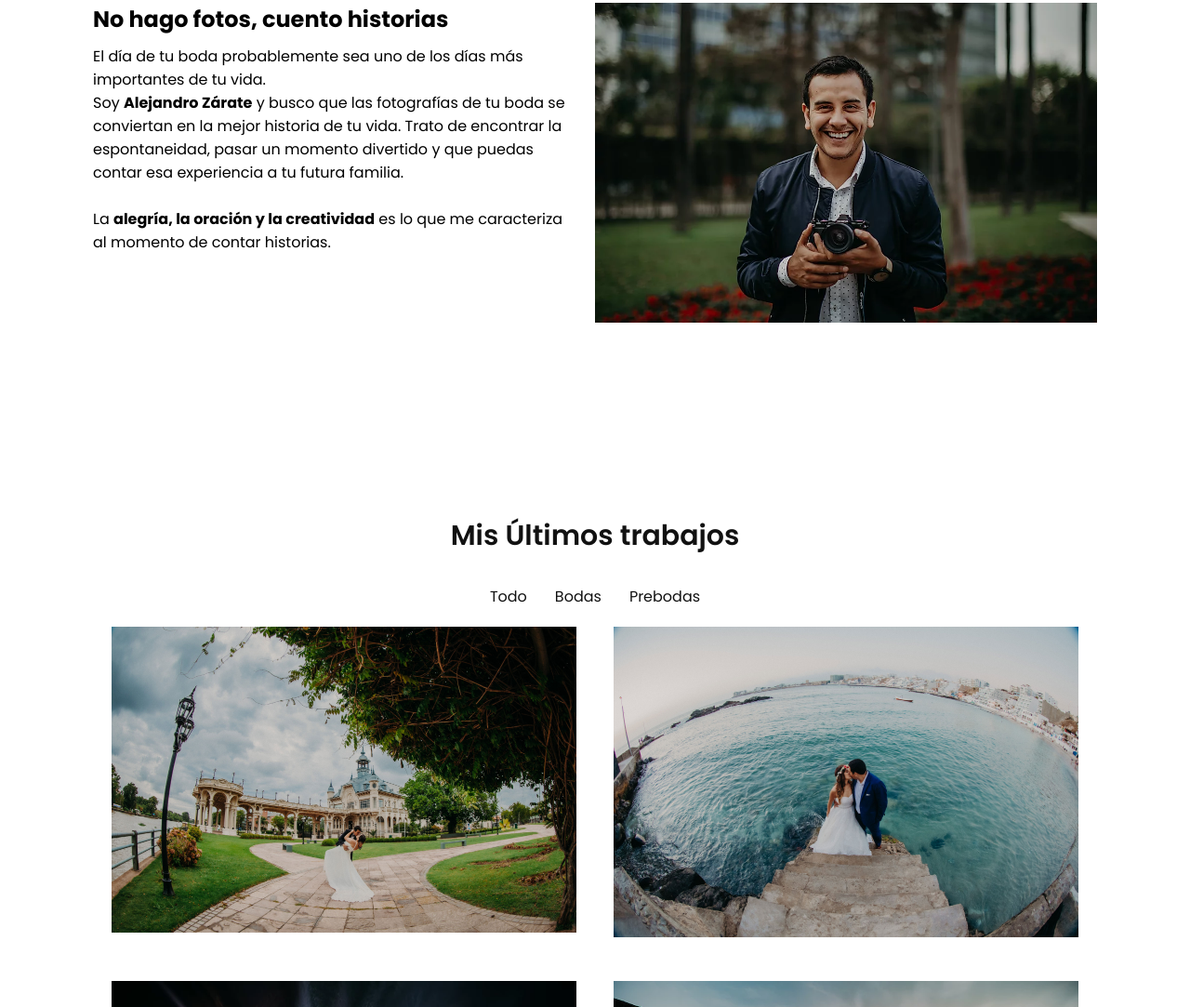
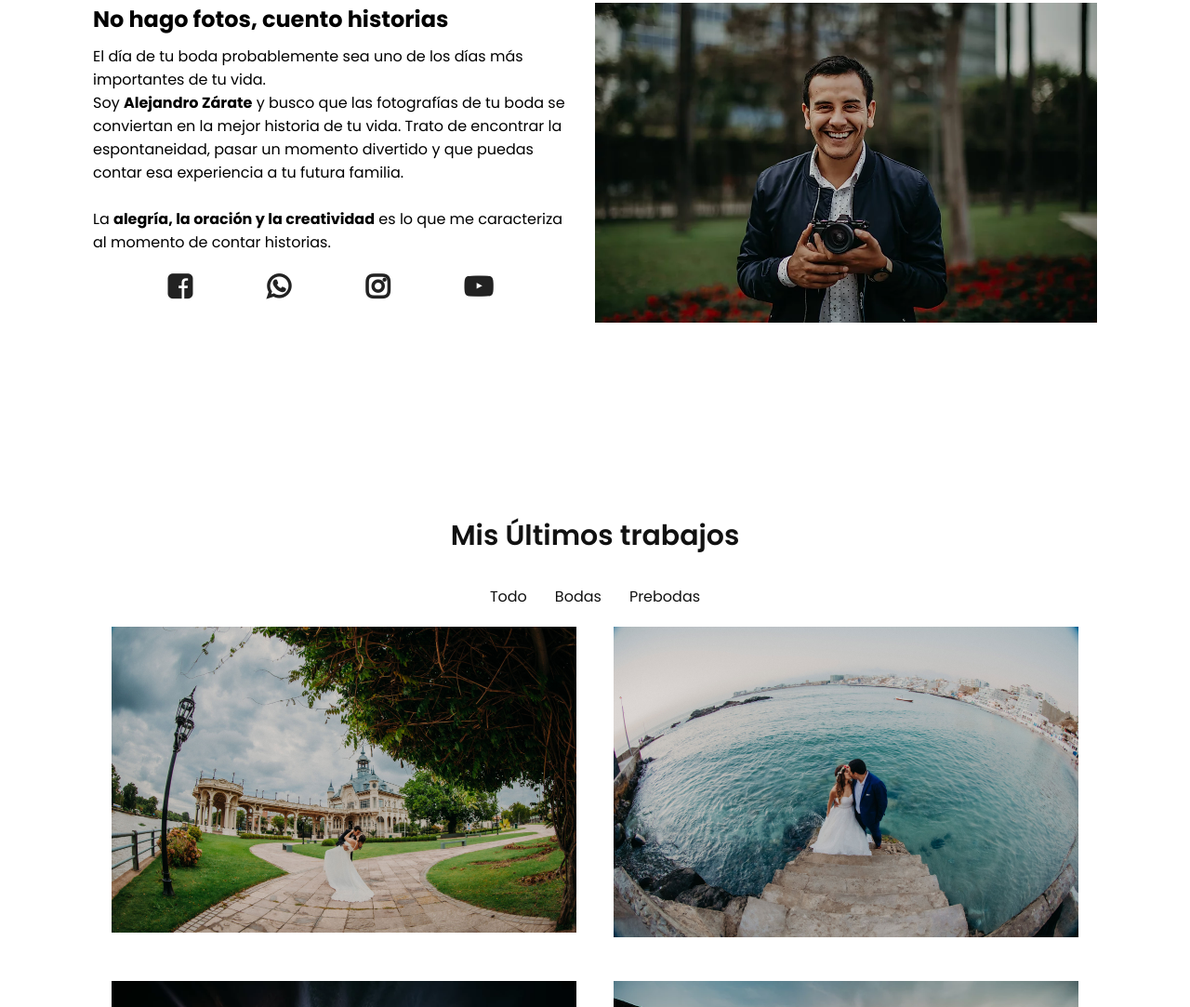
Before and after one commit to MeeGroB/AZFotografia, a plain HTML site: page index.html in a window 1280 px wide. Shown: the part 972-2055 px from the top of the page at 93% size. Drawn offline with Linux system fonts and the light colour scheme.

Commit message:
update social icons

```diff
--- a/index.html
+++ b/index.html
@@ -43,6 +43,13 @@
                          Soy <span>Alejandro Zárate</span> y busco que las fotografías de tu boda se conviertan en la mejor historia de tu vida. Trato de encontrar la espontaneidad, pasar un momento divertido y que puedas contar esa experiencia a tu futura familia.
                          <br><br>
                          La <span>alegría, la oración y la creatividad</span> es lo que me caracteriza al momento de contar historias.</p>
+                         <div class="social">
+                              <a href="https://www.facebook.com/alejandrozaratefotografia" target="_blank"><i class="fa fa-facebook-square social"></i></a>
+                              <a href="https://api.whatsapp.com/send?phone=51953560120&text=Hola%20Alejandro,%20deseo%20contactarme%20contigo" target="_blank"><i class="fa fa-whatsapp social"></i></a>
+                              <a href="https://www.instagram.com/azfotografia/" target="_blank"><i class="fa fa-instagram social"></i></a>
+                              <a href="https://www.youtube.com/channel/UC-7KhBZjAGbniNzOq4tkrEQ" target="_blank"><i class="fa fa-youtube-play social"></i></a>
+                         </div>
+
                </div>
                <div class="w50">
                     <img src="./img/alejandro.jpg" alt="Alejando Zárate" class="img">
--- a/styles/styles.css
+++ b/styles/styles.css
@@ -118,6 +118,25 @@ header.sticky ul li a {
 
 .contentBx {
      padding-right: 30px;
+}
+
+.social {
+     margin-top: 10px;
+     display: flex;
+     justify-content: space-evenly;
+     font-size: 30px;
+     font-weight: 700;
+     text-decoration: none;
+     color: #222;
+}
+
+.social a {
+     text-decoration: none;
+}
+
+.social a:hover {
+     color: #111;
+     transition: 0.5s;
 }
 
 .contentBx h4 {
```
